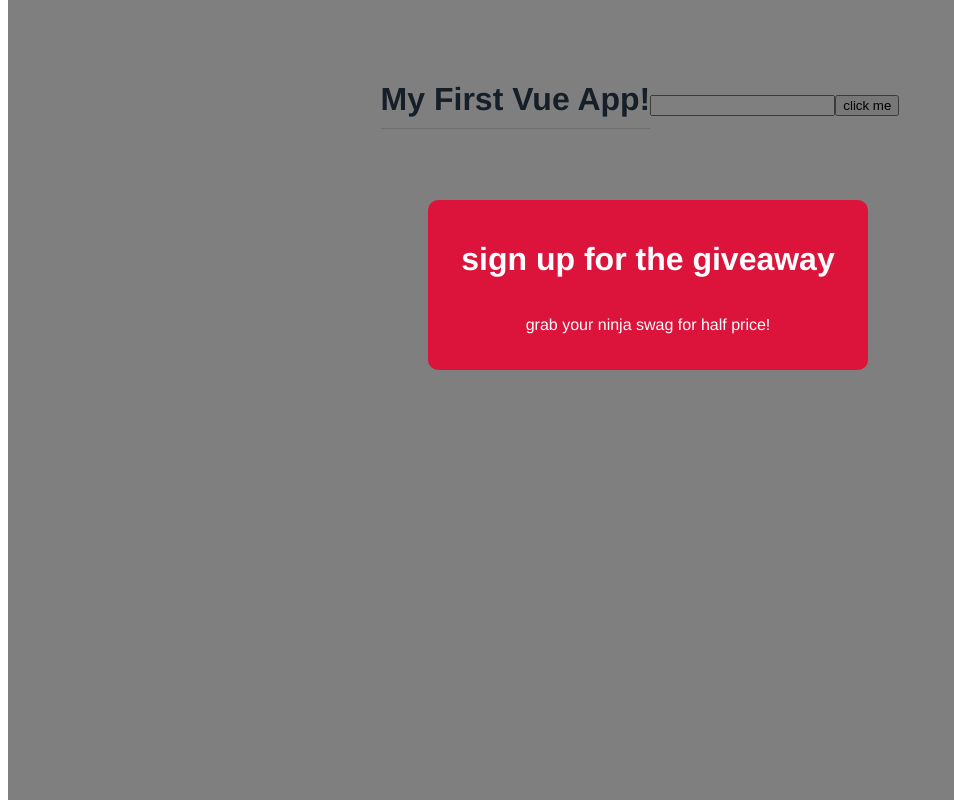
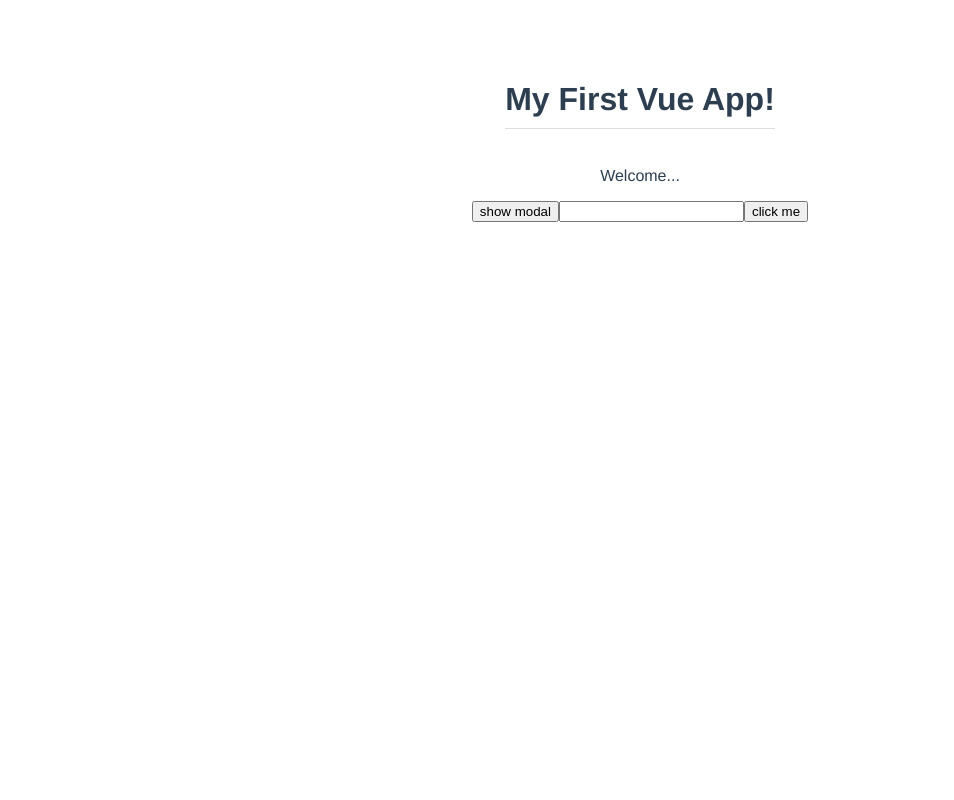
Before and after one commit to seanhellier/modal-project, a Vue app: page / in a window 1280 px wide. Shown: the whole page, without its empty margins (0-954 px from the left). Built offline with nearby package versions, Linux system fonts and the light colour scheme.

Commit message:
lesson 26

```diff
--- a/src/App.vue
+++ b/src/App.vue
@@ -2,7 +2,13 @@
   <!-- <h1>My First Vue App!</h1> -->
   <h1>{{ title }}</h1>
 
-  <modal :header="header" :text="text" theme="sale"/>
+  <p>Welcome...</p>
+
+<div v-if=showModal>
+  <modal :header="header" :text="text" theme="sale" @close="toggleModal"/>
+</div>
+
+<button @click="toggleModal">show modal</button>
 
   <input type="text" ref="name">
   <button @click="handleClick">click me</button>
@@ -19,6 +25,7 @@
       title: `My First Vue App!`,
       header: `sign up for the giveaway`,
       text: `grab your ninja swag for half price!`,
+      showModal: false,
     }
   },
   methods: {
@@ -26,6 +33,9 @@
       console.log(this.$refs.name)
       this.$refs.name.classList.add(`active`)
       this.$refs.name.focus()
+    },
+    toggleModal() {
+      this.showModal = !this.showModal
     }
   }
 }
--- a/src/components/Modal.vue
+++ b/src/components/Modal.vue
@@ -1,5 +1,5 @@
 <template>
-  <div class="backdrop">
+  <div class="backdrop" @click="closeModal">
     <div class="modal" :class="{ sale: theme === `sale` }">
       <h1> {{ header }} </h1>
       <p>{{ text }}</p>
@@ -9,7 +9,12 @@
 
 <script>
 export default {
-    props: [ `header`, `text`, `theme` ]
+    props: [ `header`, `text`, `theme` ],
+    methods: {
+        closeModal() {
+            this.$emit(`close`)
+        }
+    }
 }
 </script>
 
```
